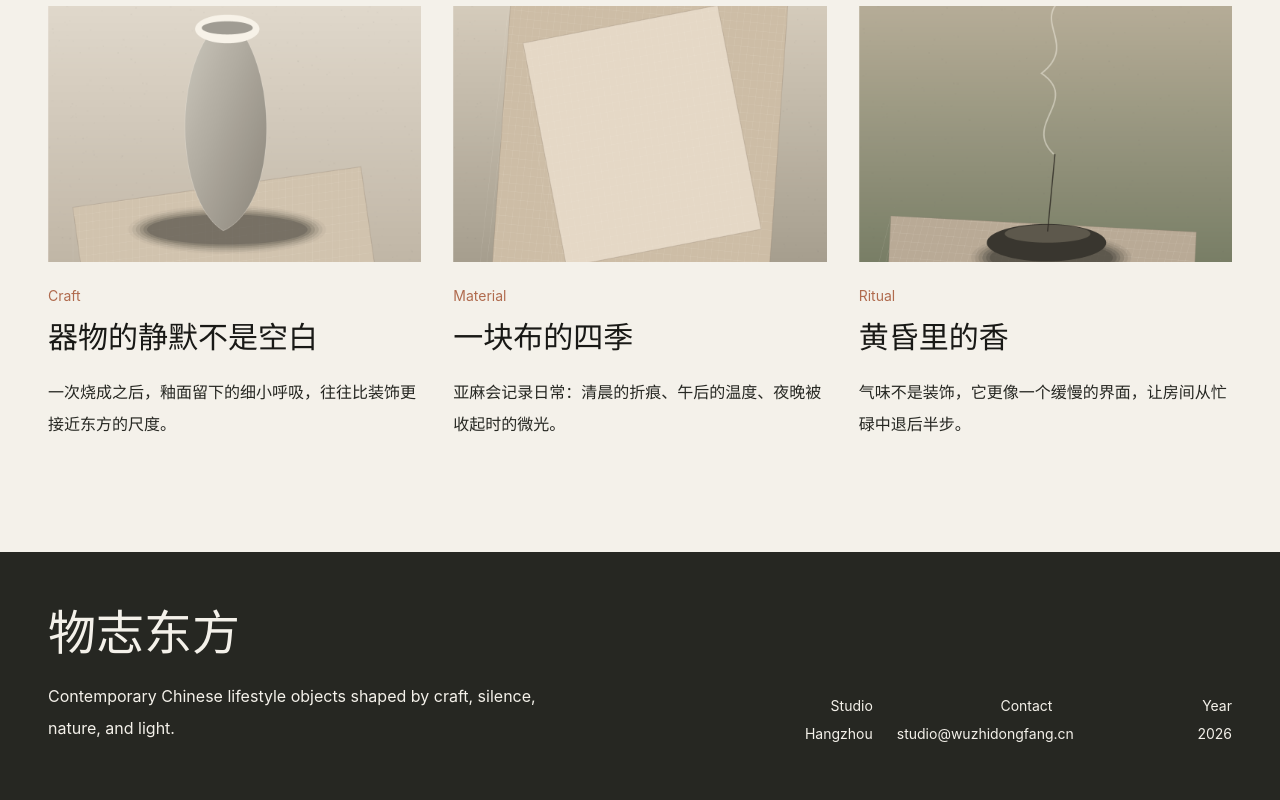
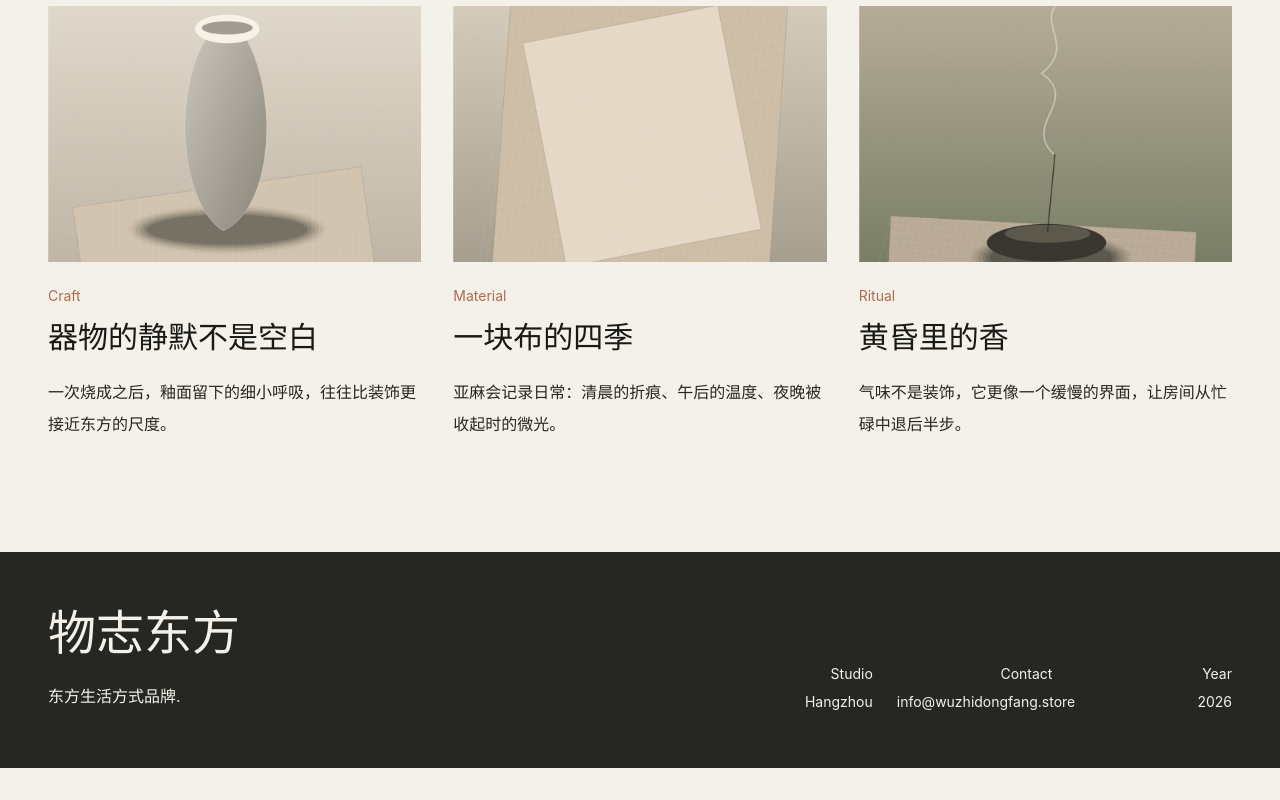
Before and after one commit to erandesign/wuzhidongfang, a Nuxt app: page / in a window 1280 px wide. Shown: the part 3847-4647 px from the top of the page. After the commit the page ends 4615 px from the top, so only its background shows below. Built offline with nearby package versions, Linux system fonts and the light colour scheme.

Commit message:
v0.001.2

```diff
--- a/app/app.vue
+++ b/app/app.vue
@@ -300,7 +300,7 @@ const journals = [
         <div>
           <h2 class="font-editorial text-5xl leading-none">物志东方</h2>
           <p class="mt-6 max-w-lg leading-8 text-rice/64">
-            Contemporary Chinese lifestyle objects shaped by craft, silence, nature, and light.
+            东方生活方式品牌.
           </p>
         </div>
         <div class="grid gap-6 text-sm text-rice/64 sm:grid-cols-3 md:text-right">
@@ -310,7 +310,7 @@ const journals = [
           </div>
           <div>
             <p class="text-rice">Contact</p>
-            <p class="mt-2">studio@wuzhidongfang.cn</p>
+            <p class="mt-2">info@wuzhidongfang.store</p>
           </div>
           <div>
             <p class="text-rice">Year</p>
```
